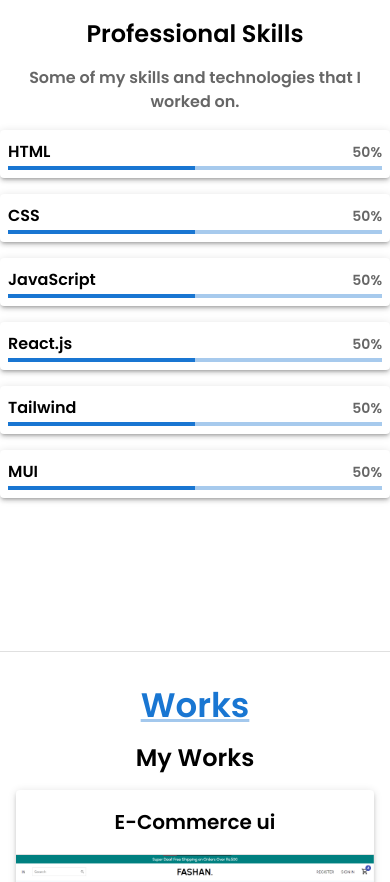
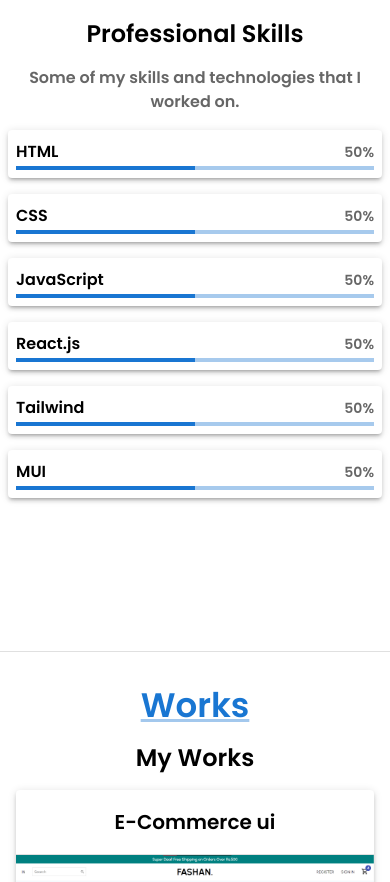
Before and after one commit to Datrixz/my-portfolio-site, a React (Create React App) app: page / in a window 390 px wide. Shown: the part 1947-2829 px from the top of the page. Built offline with nearby package versions, Linux system fonts and the light colour scheme.

Commit message:
fix: skill card responsiveness

```diff
--- a/src/comp/Skills.js
+++ b/src/comp/Skills.js
@@ -61,6 +61,7 @@ const SkillCard = skills.map((skills) => {
           flexDirection: "column",
           p: 1,
           flexGrow: 1,
+          mx:1
         }}
       >
         <Box
```
